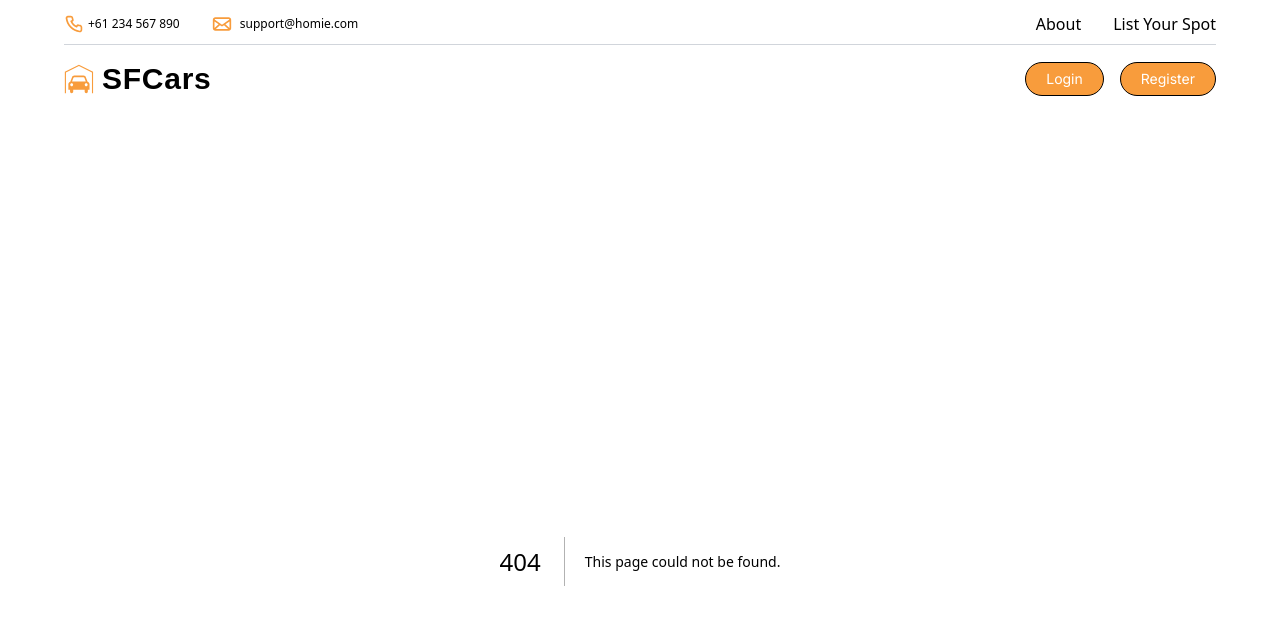
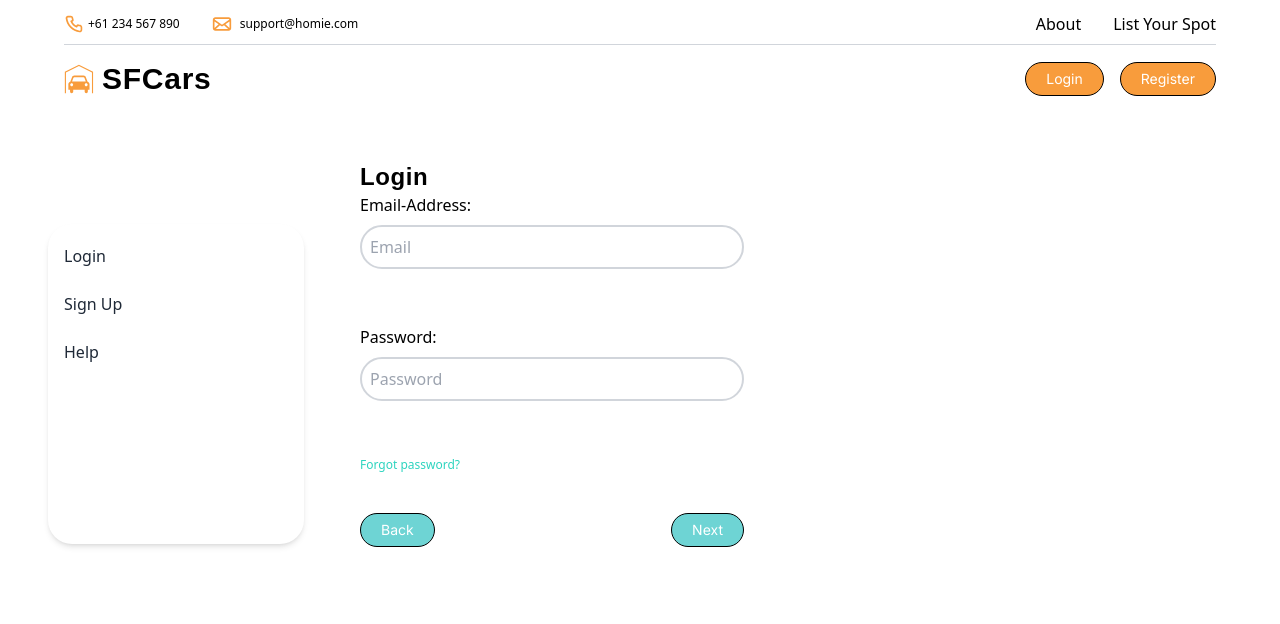
Before and after one commit to Sheeplet1/carspacerental, a Next.js app in the folder frontend/: page /login in a window 1280 px wide. Before the commit this address had no page. Shown: the top 624 px of the page. Built offline with nearby package versions, Linux system fonts and the light colour scheme.

Commit message:
Finished login page, title yet to be added

```diff
--- /dev/null
+++ b/frontend/app/login/page.js
@@ -0,0 +1,32 @@
+import React from 'react'
+import Sidebar from '@components/Sidebar'
+
+const Login = () => {
+  return (
+    <div className='flex flex-row h-screen'>
+      <Sidebar />
+      <div className='flex flex-col mr-44'>
+        <p className='heading_text'>Login</p>
+
+        <label className='mb-2'>Email-Address:</label>
+        <input className='w-96 border-2 border-gray-300 rounded-3xl p-2 mb-14' type='email' placeholder='Email' />
+
+        <label className='mb-2'>Password:</label>
+        <input className='w-96 border-2 border-gray-300 rounded-3xl p-2 mb-14' type='password' placeholder='Password' />
+
+        <button className='mb-10 text-teal-400 text-xs align-content: flex-start'>Forgot password?</button>
+
+        <div className='flex justify-between'>
+          <button className='blue_btn'>
+            Back
+          </button>
+          <button className='blue_btn'>
+            Next
+          </button>
+        </div>
+      </div>
+    </div>
+  )
+}
+
+export default Login
```
Also changed, not shown: 1 other file (tests, documents, lock files or other folders).
